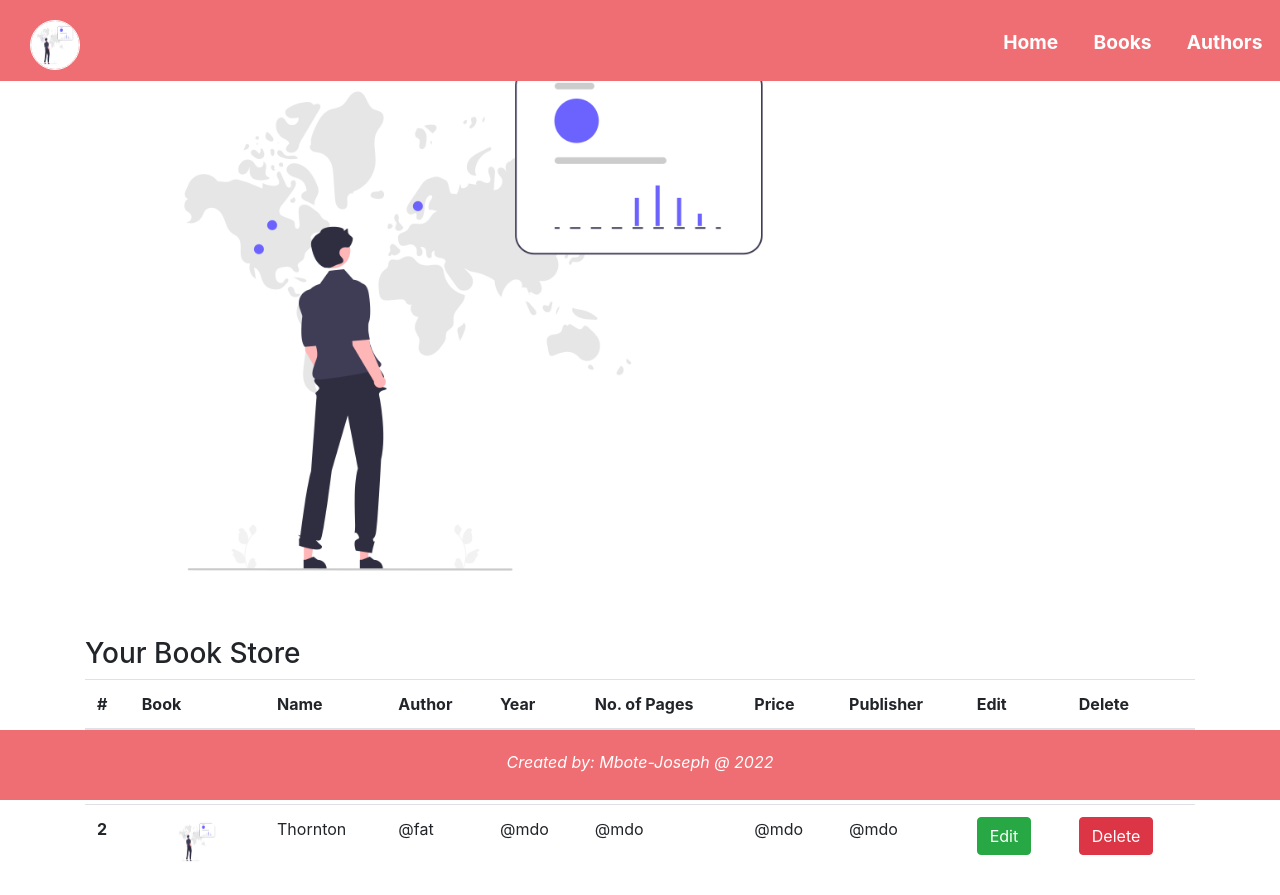
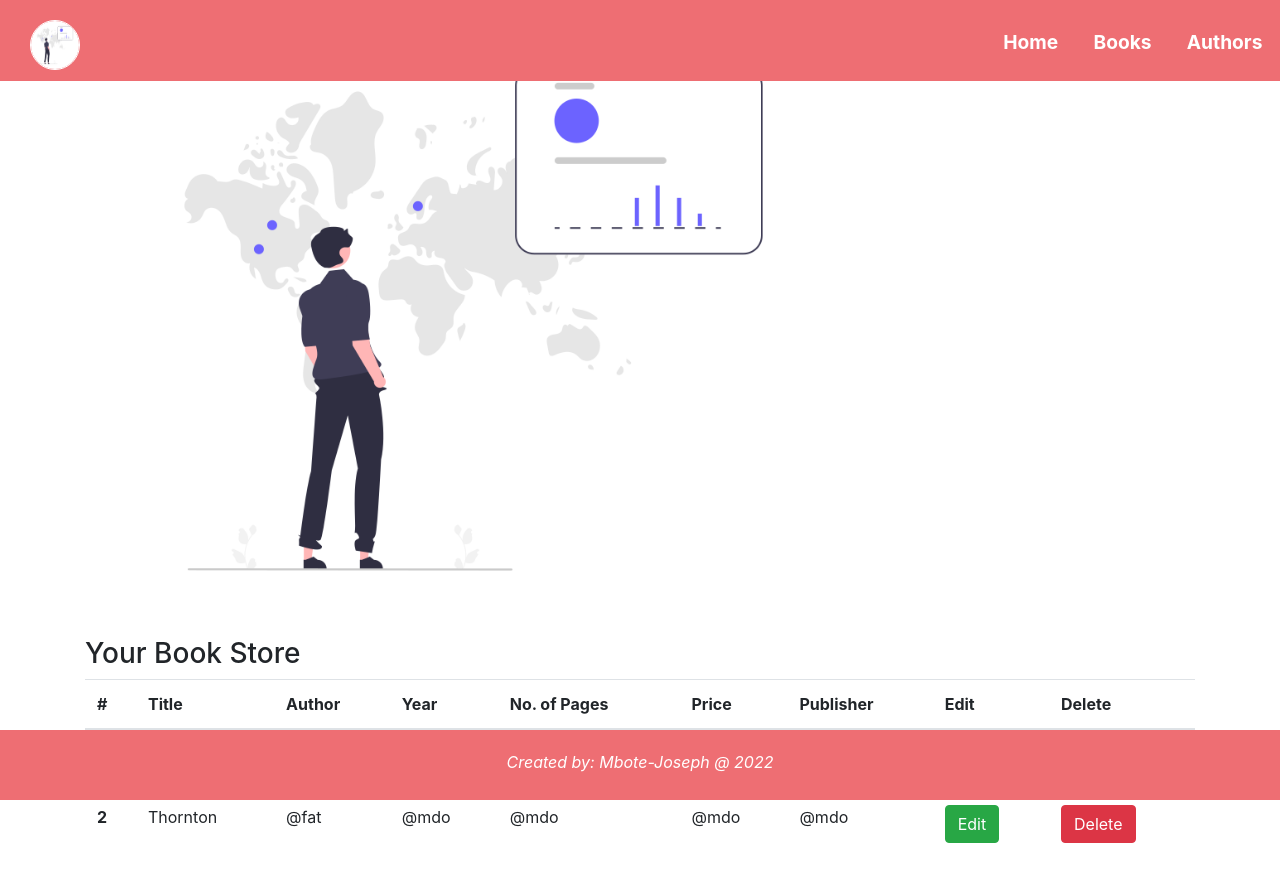
Before and after one commit to Mbote-Joseph/Angular-Django-Front-End, an Angular app: page /home in a window 1280 px wide. After the commit the page ends 871 px from the top, so only its background shows below. Built offline with nearby package versions, Linux system fonts and the light colour scheme.

Commit message:
Angular Application with Django Backend

```diff
--- a/src/app/components/home/home.component.html
+++ b/src/app/components/home/home.component.html
@@ -13,8 +13,8 @@
     <thead>
       <tr>
         <th scope="col">#</th>
-        <th scope="col">Book</th>
-        <th scope="col">Name</th>
+
+        <th scope="col">Title</th>
         <th scope="col">Author</th>
         <th scope="col">Year</th>
         <th scope="col">No. of Pages</th>
@@ -27,19 +27,6 @@
     <tbody>
       <tr>
         <th scope="row">1</th>
-        <td>
-          <img
-            src="../../../assets/images/logo.png"
-            alt="logo"
-            height="50px"
-            width="50px"
-            style="
-              margin-left: 30px;
-              border-radius: 50%;
-              border: 1px solid #fff;
-            "
-          />
-        </td>
         <td>Otto</td>
         <td>@mdo</td>
         <td>@mdo</td>
@@ -51,19 +38,7 @@
       </tr>
       <tr>
         <th scope="row">2</th>
-        <td>
-          <img
-            src="../../../assets/images/logo.png"
-            alt="logo"
-            height="50px"
-            width="50px"
-            style="
-              margin-left: 30px;
-              border-radius: 50%;
-              border: 1px solid #fff;
-            "
-          />
-        </td>
+
         <td>Thornton</td>
         <td>@fat</td>
         <td>@mdo</td>
@@ -76,3 +51,12 @@
     </tbody>
   </table>
 </div>
+
+<div *ngFor="let book of books">
+  {{ book.title }}
+  {{ book.author }}
+  {{ book.year }}
+  {{ book.pages }}
+  {{ book.price }}
+  {{ book.publisher }}
+</div>
--- a/src/app/components/home/home.component.ts
+++ b/src/app/components/home/home.component.ts
@@ -1,15 +1,15 @@
 import { Component, OnInit } from '@angular/core';
+import { Book } from 'src/app/shared/Book';
 
 @Component({
   selector: 'app-home',
   templateUrl: './home.component.html',
-  styleUrls: ['./home.component.css']
+  styleUrls: ['./home.component.css'],
 })
 export class HomeComponent implements OnInit {
+  books: Book[] = [];
 
-  constructor() { }
+  constructor() {}
 
-  ngOnInit(): void {
-  }
-
+  ngOnInit(): void {}
 }
--- /dev/null
+++ b/src/app/shared/Book.ts
@@ -0,0 +1,22 @@
+// Copyright 2022 user
+//
+// Licensed under the Apache License, Version 2.0 (the "License");
+// you may not use this file except in compliance with the License.
+// You may obtain a copy of the License at
+//
+//     http://www.apache.org/licenses/LICENSE-2.0
+//
+// Unless required by applicable law or agreed to in writing, software
+// distributed under the License is distributed on an "AS IS" BASIS,
+// WITHOUT WARRANTIES OR CONDITIONS OF ANY KIND, either express or implied.
+// See the License for the specific language governing permissions and
+// limitations under the License.
+export interface Book {
+  id: number;
+  title: string;
+  author: string;
+  year: number;
+  pages: number;
+  price: number;
+  publisher: string;
+}
```
